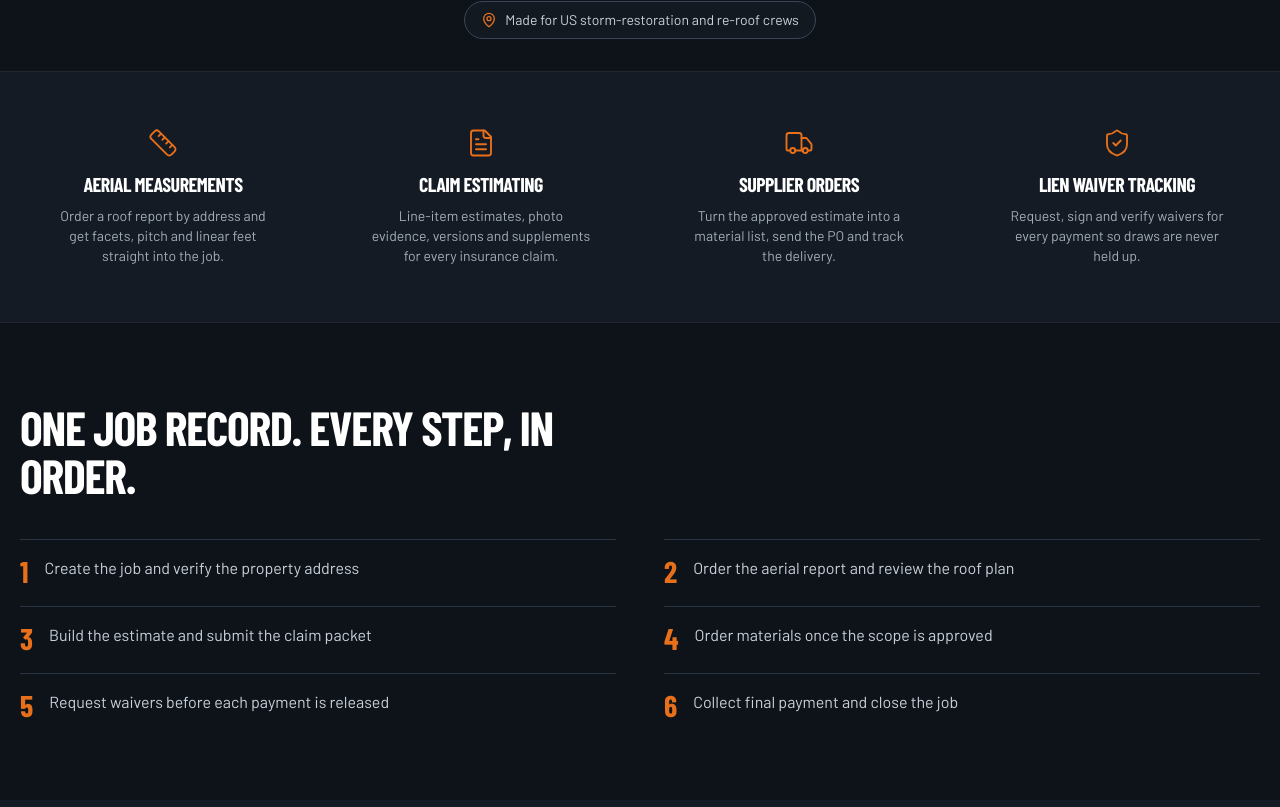
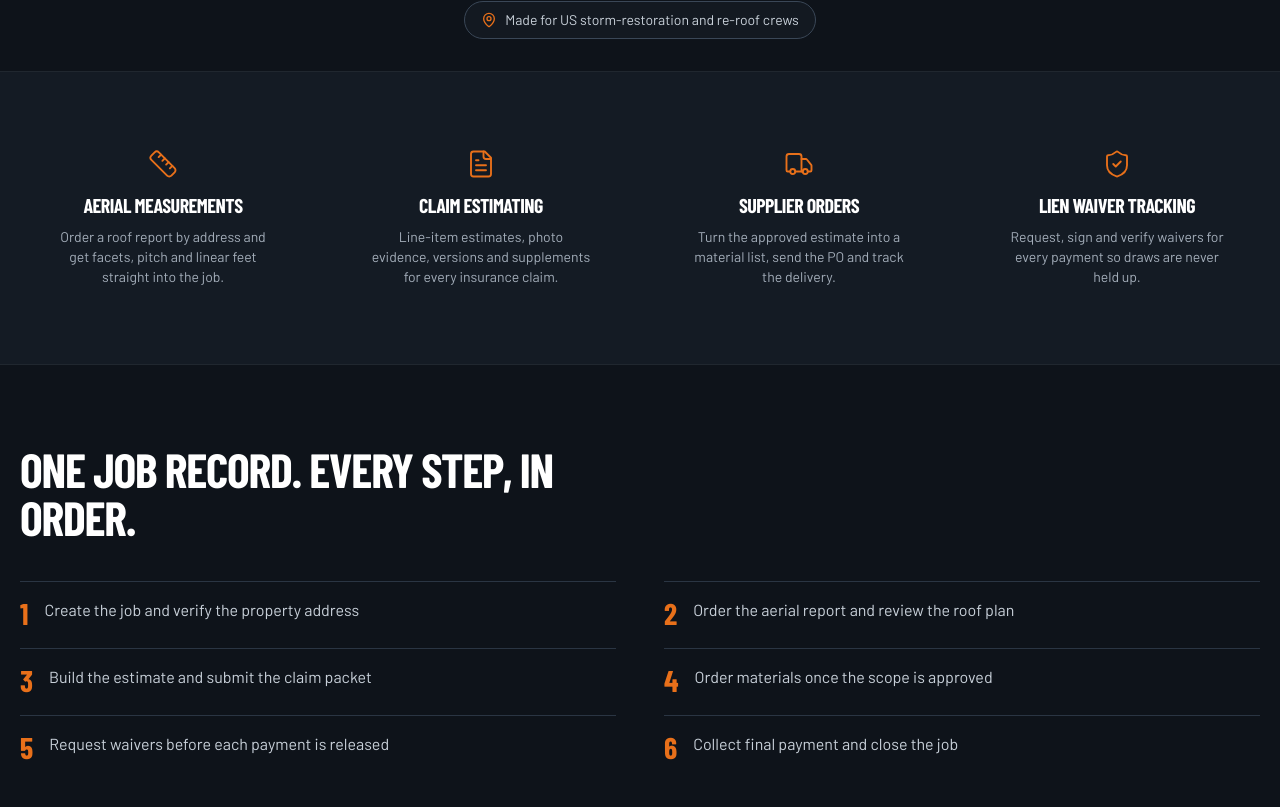
Before and after one commit to naikmohit379-lab/contractor-portal, a Next.js app in the folder apps/web/: page / in a window 1280 px wide. Shown: the part 713-1520 px from the top of the page. Built offline with nearby package versions, Linux system fonts and the light colour scheme; no server answers; a web font is replaced by a local one.

Commit message:
Add Motion interactions to the UI

```diff
--- a/apps/web/package.json
+++ b/apps/web/package.json
@@ -16,6 +16,7 @@
     "@tanstack/react-query": "^5.59.0",
     "clsx": "^2.1.1",
     "lucide-react": "^0.453.0",
+    "motion": "12.23.24",
     "next": "^14.2.15",
     "react": "^18.3.1",
     "react-dom": "^18.3.1",
--- a/apps/web/src/app/globals.css
+++ b/apps/web/src/app/globals.css
@@ -3,7 +3,7 @@
 @tailwind utilities;
 
 @layer base {
-  html { color-scheme: dark; scroll-padding-top: 5rem; }
+  html { color-scheme: dark; scroll-padding-top: 5rem; scroll-behavior: smooth; }
   body { @apply bg-ink-900 font-sans text-white antialiased; }
   h1, h2, h3 { @apply font-display uppercase tracking-tight; }
   :focus-visible { @apply outline-none ring-2 ring-ember ring-offset-2 ring-offset-ink-900; }
@@ -11,15 +11,21 @@
 }
 
 @layer components {
-  .btn { @apply inline-flex min-h-[44px] items-center justify-center gap-2 rounded-md px-5 text-sm font-semibold transition-colors disabled:cursor-not-allowed disabled:opacity-50; }
-  .btn-primary { @apply bg-ember text-white hover:bg-ember-400; }
+  .btn { @apply inline-flex min-h-[44px] items-center justify-center gap-2 rounded-md px-5 text-sm font-semibold transition-[color,background-color,border-color,transform,box-shadow] duration-200 disabled:cursor-not-allowed disabled:opacity-50; }
+  .btn:hover:not(:disabled) { transform: translateY(-1px); }
+  .btn:active:not(:disabled) { transform: translateY(0) scale(.98); }
+  .btn-primary { @apply bg-ember text-white hover:bg-ember-400 hover:shadow-lg hover:shadow-ember/15; }
   .btn-ghost { @apply border border-ink-500 text-white hover:bg-ink-700; }
-  .field { @apply min-h-[44px] w-full rounded-md border border-ink-500 bg-ink-800 px-3 text-white placeholder:text-mist/60 focus:border-ember; }
+  .field { @apply min-h-[44px] w-full rounded-md border border-ink-500 bg-ink-800 px-3 text-white placeholder:text-mist/60 transition-[border-color,box-shadow] duration-200 focus:border-ember focus:shadow-[0_0_0_3px_rgba(255,107,53,0.12)]; }
   .label { @apply mb-1.5 block text-sm font-medium text-mist-strong; }
   .field-error { @apply mt-1 text-sm text-bad; }
   .panel { @apply rounded-xl border border-ink-600 bg-ink-800; }
 }
 
 @media (prefers-reduced-motion: reduce) {
+  html { scroll-behavior: auto; }
+}
+
+@media (prefers-reduced-motion: reduce) {
   *, *::before, *::after { animation-duration: .01ms !important; animation-iteration-count: 1 !important; transition-duration: .01ms !important; }
 }
--- a/apps/web/src/components/marketing/Navbar.tsx
+++ b/apps/web/src/components/marketing/Navbar.tsx
@@ -3,6 +3,7 @@
 import Link from "next/link";
 import { Menu, X } from "lucide-react";
 import { useState } from "react";
+import { AnimatePresence, motion, useReducedMotion } from "motion/react";
 import { Logo } from "@/components/Logo";
 
 const LINKS = [
@@ -14,34 +15,41 @@ const LINKS = [
 
 export function Navbar() {
   const [open, setOpen] = useState(false);
+  const [hovered, setHovered] = useState<string | null>(null);
+  const reduceMotion = useReducedMotion();
   return (
     <header className="sticky top-0 z-40 border-b border-white/5 bg-ink-900/85 pt-[env(safe-area-inset-top)] backdrop-blur">
       <div className="mx-auto flex h-16 max-w-7xl items-center justify-between px-5">
         <Logo />
         <nav className="hidden items-center gap-8 md:flex" aria-label="Main">
           {LINKS.map((l) => (
-            <a key={l.href} href={l.href} className="text-sm font-medium text-mist-strong hover:text-white">
+            <motion.a key={l.href} href={l.href} onHoverStart={() => setHovered(l.href)} onHoverEnd={() => setHovered(null)}
+              className="relative py-2 text-sm font-medium text-mist-strong transition-colors hover:text-white">
+              {hovered === l.href && !reduceMotion && <motion.span layoutId="marketing-nav-underline" className="absolute inset-x-0 -bottom-0.5 h-0.5 rounded-full bg-ember" transition={{ type: "spring", stiffness: 420, damping: 32 }} />}
               {l.label}
-            </a>
+            </motion.a>
           ))}
         </nav>
         <div className="flex items-center gap-2">
           <Link href="/login" className="btn btn-ghost hidden sm:inline-flex">Sign in</Link>
           <Link href="/register" className="btn btn-primary">Start free trial</Link>
-          <button className="btn btn-ghost px-3 md:hidden" onClick={() => setOpen((o) => !o)} aria-expanded={open} aria-label="Menu">
+          <motion.button whileTap={reduceMotion ? undefined : { scale: 0.9 }} className="btn btn-ghost px-3 md:hidden" onClick={() => setOpen((o) => !o)} aria-expanded={open} aria-label="Menu">
             {open ? <X size={20} /> : <Menu size={20} />}
-          </button>
+          </motion.button>
         </div>
       </div>
-      {open && (
-        <nav className="border-t border-white/5 px-5 pb-4 md:hidden" aria-label="Mobile">
-          {[...LINKS, { href: "/login", label: "Sign in" }].map((l) => (
-            <a key={l.href} href={l.href} onClick={() => setOpen(false)} className="block py-3 text-mist-strong">
-              {l.label}
-            </a>
-          ))}
-        </nav>
-      )}
+      <AnimatePresence initial={false}>
+        {open && (
+          <motion.nav initial={{ height: 0, opacity: 0 }} animate={{ height: "auto", opacity: 1 }} exit={{ height: 0, opacity: 0 }}
+            transition={{ duration: reduceMotion ? 0 : 0.22 }} className="overflow-hidden border-t border-white/5 px-5 pb-4 md:hidden" aria-label="Mobile">
+            {[...LINKS, { href: "/login", label: "Sign in" }].map((l, index) => (
+              <motion.a key={l.href} href={l.href} onClick={() => setOpen(false)} initial={reduceMotion ? false : { x: -10, opacity: 0 }} animate={{ x: 0, opacity: 1 }} transition={{ delay: reduceMotion ? 0 : index * 0.035 }} className="block py-3 text-mist-strong">
+                {l.label}
+              </motion.a>
+            ))}
+          </motion.nav>
+        )}
+      </AnimatePresence>
     </header>
   );
 }
--- a/apps/web/src/components/marketing/Sections.tsx
+++ b/apps/web/src/components/marketing/Sections.tsx
@@ -1,5 +1,6 @@
 import { FileText, Ruler, ShieldCheck, Truck } from "lucide-react";
 import Link from "next/link";
+import { AnimatedListItem, InteractiveCard, Reveal } from "@/components/ui/Motion";
 
 const MODULES = [
   { icon: Ruler, title: "Aerial measurements", text: "Order a roof report by address and get facets, pitch and linear feet straight into the job." },
@@ -13,11 +14,11 @@ export function ModuleStrip() {
     <section id="modules" className="border-y border-white/5 bg-ink-800">
       <div className="mx-auto grid max-w-7xl gap-8 px-5 py-14 sm:grid-cols-2 lg:grid-cols-4">
         {MODULES.map(({ icon: Icon, title, text }) => (
-          <div key={title} className="text-center">
-            <Icon className="mx-auto text-ember" size={30} strokeWidth={1.5} aria-hidden />
+          <InteractiveCard key={title} delay={0.06 * MODULES.findIndex((item) => item.title === title)} className="group rounded-xl border border-transparent p-5 text-center transition-colors hover:border-ink-500 hover:bg-ink-900/50">
+            <Icon className="mx-auto text-ember transition-transform duration-300 group-hover:scale-110 group-hover:-rotate-3" size={30} strokeWidth={1.5} aria-hidden />
             <h2 className="mt-3 text-xl font-bold">{title}</h2>
             <p className="mx-auto mt-2 max-w-[28ch] text-sm text-mist">{text}</p>
-          </div>
+          </InteractiveCard>
         ))}
       </div>
     </section>
@@ -36,13 +37,13 @@ const STEPS = [
 export function Workflow() {
   return (
     <section id="workflow" className="mx-auto max-w-7xl px-5 py-20">
-      <h2 className="max-w-xl text-4xl font-bold sm:text-5xl">One job record. Every step, in order.</h2>
+      <Reveal><h2 className="max-w-xl text-4xl font-bold sm:text-5xl">One job record. Every step, in order.</h2></Reveal>
       <ol className="mt-10 grid gap-x-12 gap-y-5 md:grid-cols-2">
         {STEPS.map((s, i) => (
-          <li key={s} className="flex items-start gap-4 border-t border-ink-600 pt-4">
+          <AnimatedListItem key={s} delay={i * 0.05} className="group flex items-start gap-4 border-t border-ink-600 pt-4 transition-colors hover:border-ember">
             <span className="font-display text-3xl font-bold leading-none text-ember">{i + 1}</span>
-            <span className="text-mist-strong">{s}</span>
-          </li>
+            <span className="text-mist-strong transition-transform duration-300 group-hover:translate-x-1">{s}</span>
+          </AnimatedListItem>
         ))}
       </ol>
     </section>
@@ -68,13 +69,15 @@ export function WaiverBoard() {
   return (
     <section id="waivers" className="bg-ink-800 py-20">
       <div className="mx-auto grid max-w-7xl items-center gap-10 px-5 lg:grid-cols-2">
+        <Reveal>
         <div>
           <h2 className="text-4xl font-bold sm:text-5xl">Know who still owes you a waiver.</h2>
           <p className="mt-5 max-w-md text-mist-strong">
             Every payment shows which suppliers, crews and subs have signed. Release a draw only when the paperwork is in, or get a warning when it is not.
           </p>
         </div>
-        <div className="panel overflow-x-auto p-4" role="region" aria-label="Sample waiver status board" tabIndex={0}>
+        </Reveal>
+        <InteractiveCard className="panel overflow-x-auto p-4" role="region" label="Sample waiver status board" tabIndex={0}>
           <table className="w-full min-w-[420px] text-left text-sm">
             <thead>
               <tr className="text-mist">
@@ -97,7 +100,7 @@ export function WaiverBoard() {
               ))}
             </tbody>
           </table>
-        </div>
+        </InteractiveCard>
       </div>
     </section>
   );
@@ -106,9 +109,11 @@ export function WaiverBoard() {
 export function Cta() {
   return (
     <section id="contact" className="mx-auto max-w-7xl px-5 py-20 text-center">
-      <h2 className="text-4xl font-bold sm:text-5xl">Run your next job from one place.</h2>
-      <p className="mx-auto mt-4 max-w-md text-mist-strong">Set up your company in a few minutes. No card needed to start.</p>
-      <Link href="/register" className="btn btn-primary mt-8">Start free trial →</Link>
+      <Reveal>
+        <h2 className="text-4xl font-bold sm:text-5xl">Run your next job from one place.</h2>
+        <p className="mx-auto mt-4 max-w-md text-mist-strong">Set up your company in a few minutes. No card needed to start.</p>
+        <Link href="/register" className="btn btn-primary mt-8">Start free trial →</Link>
+      </Reveal>
     </section>
   );
 }
--- a/apps/web/src/components/portal/Shell.tsx
+++ b/apps/web/src/components/portal/Shell.tsx
@@ -5,6 +5,7 @@ import { Briefcase, CreditCard, FileSignature, LayoutDashboard, LogOut, Settings
 import Link from "next/link";
 import { usePathname, useRouter } from "next/navigation";
 import { useEffect, type ReactNode } from "react";
+import { motion, useReducedMotion } from "motion/react";
 import { Logo } from "@/components/Logo";
 import { LiveEvents } from "./LiveEvents";
 import { NotificationBell } from "./NotificationBell";
@@ -23,6 +24,7 @@ export function Shell({ children }: { children: ReactNode }) {
   const { user, status, logout } = useAuth();
   const pathname = usePathname();
   const router = useRouter();
+  const reduceMotion = useReducedMotion();
 
   useEffect(() => {
     if (status === "anon") router.replace("/login");
@@ -42,8 +44,9 @@ export function Shell({ children }: { children: ReactNode }) {
         <nav className="mt-8 flex-1 space-y-1" aria-label="Portal">
           {NAV.map(({ href, label, icon: Icon }) => (
             <Link key={href} href={href} aria-current={isActive(href) ? "page" : undefined}
-              className={clsx("flex min-h-[44px] items-center gap-3 rounded-md px-3 text-sm font-medium", isActive(href) ? "bg-ember/15 text-ember" : "text-mist-strong hover:bg-ink-700")}>
-              <Icon size={18} aria-hidden /> {label}
+              className={clsx("relative flex min-h-[44px] items-center gap-3 rounded-md px-3 text-sm font-medium transition-colors", isActive(href) ? "text-ember" : "text-mist-strong hover:bg-ink-700")}>
+              {isActive(href) && <motion.span layoutId="portal-desktop-active" className="absolute inset-0 -z-0 rounded-md bg-ember/15" transition={{ type: "spring", stiffness: 420, damping: 35 }} />}
+              <motion.span className="relative z-10 flex items-center gap-3" whileHover={reduceMotion ? undefined : { x: 3 }} transition={{ type: "spring", stiffness: 400, damping: 25 }}><Icon size={18} aria-hidden /> {label}</motion.span>
             </Link>
           ))}
         </nav>
@@ -59,15 +62,16 @@ export function Shell({ children }: { children: ReactNode }) {
           <Logo href="/dashboard" />
           <div className="flex items-center gap-2"><NotificationBell align="right" /><button onClick={logout} className="btn btn-ghost px-3" aria-label="Sign out"><LogOut size={18} /></button></div>
         </header>
-        <main className="mx-auto w-full max-w-6xl flex-1 p-5 lg:p-8">{children}</main>
+        <motion.main key={pathname} initial={reduceMotion ? false : { opacity: 0, y: 8 }} animate={{ opacity: 1, y: 0 }} transition={{ duration: reduceMotion ? 0 : 0.24, ease: "easeOut" }} className="mx-auto w-full max-w-6xl flex-1 p-5 lg:p-8">{children}</motion.main>
       </div>
 
       {/* mobile bottom navigation */}
       <nav className="fixed print:hidden inset-x-0 bottom-0 z-30 flex border-t border-ink-600 bg-ink-950 pb-[env(safe-area-inset-bottom)] lg:hidden" aria-label="Portal">
         {NAV.map(({ href, label, short, icon: Icon }) => (
           <Link key={href} href={href} aria-current={isActive(href) ? "page" : undefined}
-            className={clsx("flex min-h-[56px] flex-1 flex-col items-center justify-center gap-0.5 text-[11px]", isActive(href) ? "text-ember" : "text-mist-strong")}>
-            <Icon size={20} aria-hidden /> {short ?? label}
+            className={clsx("relative flex min-h-[56px] flex-1 flex-col items-center justify-center gap-0.5 text-[11px]", isActive(href) ? "text-ember" : "text-mist-strong")}>
+            {isActive(href) && <motion.span layoutId="portal-mobile-active" className="absolute inset-x-1 inset-y-1 -z-0 rounded-lg bg-ember/10" transition={{ type: "spring", stiffness: 420, damping: 35 }} />}
+            <motion.span className="relative z-10 flex flex-col items-center gap-0.5" whileTap={reduceMotion ? undefined : { scale: 0.92 }}><Icon size={20} aria-hidden /> {short ?? label}</motion.span>
           </Link>
         ))}
       </nav>
--- /dev/null
+++ b/apps/web/src/components/ui/Motion.tsx
@@ -0,0 +1,91 @@
+"use client";
+
+import { motion, useReducedMotion } from "motion/react";
+import type { ReactNode } from "react";
+
+export function Reveal({
+  children,
+  className,
+  delay = 0,
+  label,
+}: {
+  children: ReactNode;
+  className?: string;
+  delay?: number;
+  label?: string;
+}) {
+  const reduceMotion = useReducedMotion();
+
+  return (
+    <motion.div
+      className={className}
+      aria-label={label}
+      initial={reduceMotion ? false : { opacity: 0, y: 22 }}
+      whileInView={{ opacity: 1, y: 0 }}
+      viewport={{ once: true, amount: 0.18 }}
+      transition={{ duration: reduceMotion ? 0 : 0.55, delay, ease: [0.22, 1, 0.36, 1] }}
+    >
+      {children}
+    </motion.div>
+  );
+}
+
+export function InteractiveCard({
+  children,
+  className,
+  delay = 0,
+  label,
+  role,
+  tabIndex,
+}: {
+  children: ReactNode;
+  className?: string;
+  delay?: number;
+  label?: string;
+  role?: "complementary" | "region";
+  tabIndex?: number;
+}) {
+  const reduceMotion = useReducedMotion();
+
+  return (
+    <motion.div
+      className={className}
+      role={role ?? (label ? "complementary" : undefined)}
+      aria-label={label}
+      tabIndex={tabIndex}
+      initial={reduceMotion ? false : { opacity: 0, y: 18 }}
+      whileInView={{ opacity: 1, y: 0 }}
+      viewport={{ once: true, amount: 0.2 }}
+      whileHover={reduceMotion ? undefined : { y: -6, scale: 1.015 }}
+      whileTap={reduceMotion ? undefined : { scale: 0.985 }}
+      transition={{ duration: reduceMotion ? 0 : 0.35, delay, ease: [0.22, 1, 0.36, 1] }}
+    >
+      {children}
+    </motion.div>
+  );
+}
+
+export function AnimatedListItem({
+  children,
+  className,
+  delay = 0,
+}: {
+  children: ReactNode;
+  className?: string;
+  delay?: number;
+}) {
+  const reduceMotion = useReducedMotion();
+
+  return (
+    <motion.li
+      className={className}
+      initial={reduceMotion ? false : { opacity: 0, y: 16 }}
+      whileInView={{ opacity: 1, y: 0 }}
+      viewport={{ once: true, amount: 0.25 }}
+      whileHover={reduceMotion ? undefined : { x: 4 }}
+      transition={{ duration: reduceMotion ? 0 : 0.4, delay, ease: [0.22, 1, 0.36, 1] }}
+    >
+      {children}
+    </motion.li>
+  );
+}
```
Also changed, not shown: apps/web/src/components/marketing/Hero.tsx (+10 -5 lines), 1 other file (tests, documents, lock files or other folders).
